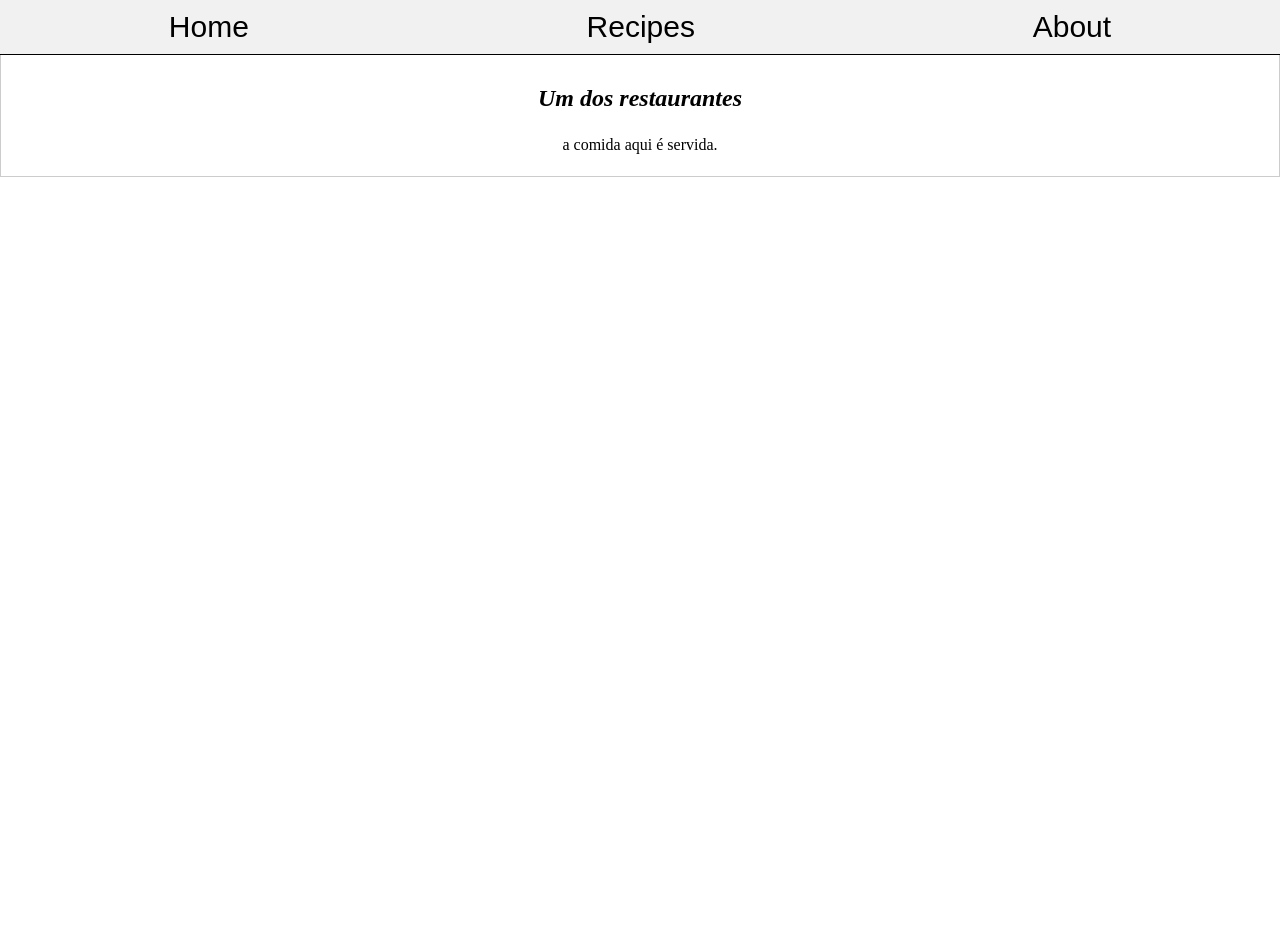
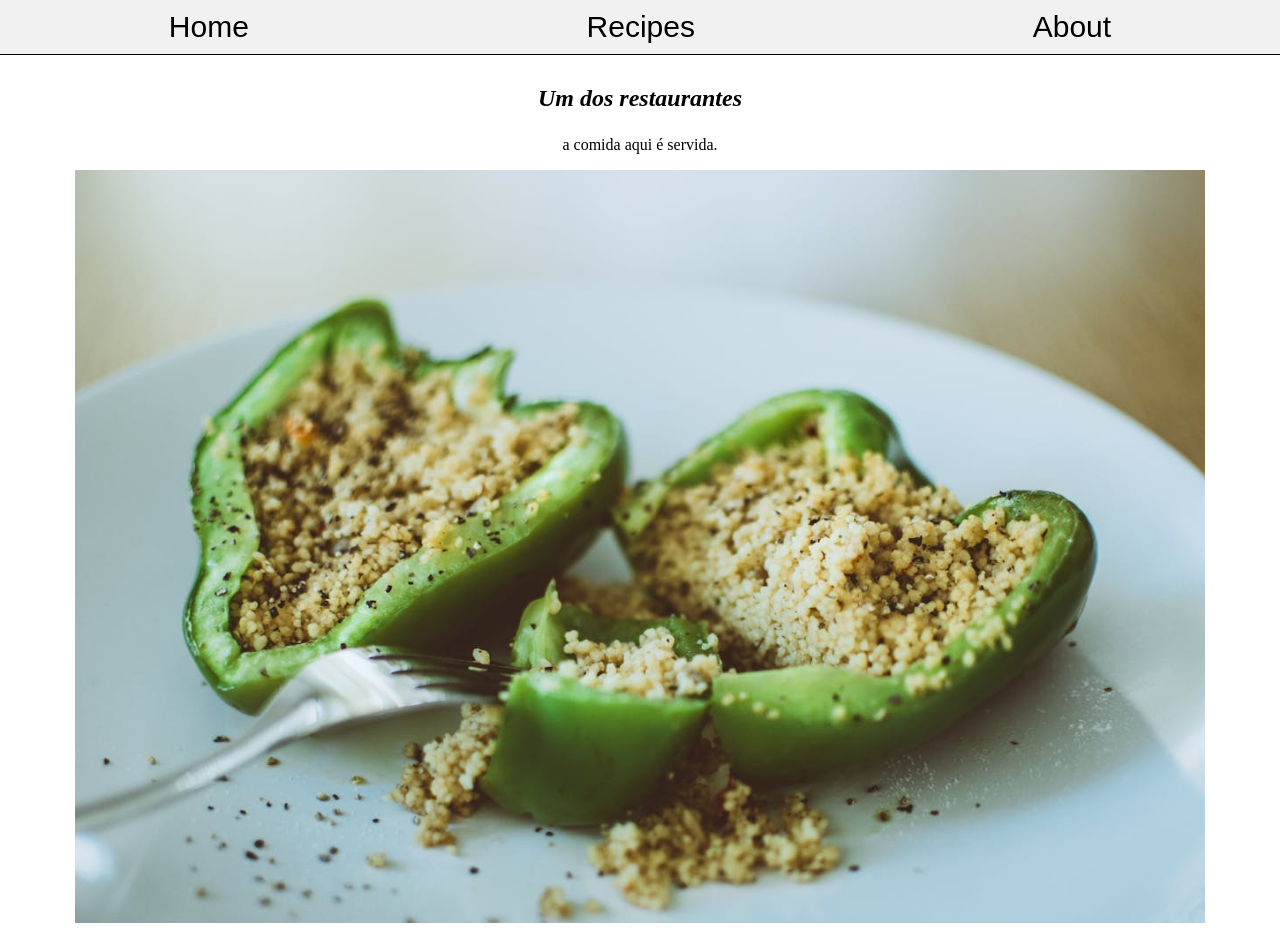
Before and after one commit to rodszzz/Restaurant-Page, a website built with webpack: page src/index.html in a window 1280 px wide. Before the commit the page ends 800 px from the top, so only its background shows below. Built offline with nearby package versions, Linux system fonts and the light colour scheme.

Commit message:
Add image to website
also remove some code i found inecessary in the css

```diff
--- a/src/pageHome.js
+++ b/src/pageHome.js
@@ -1,3 +1,5 @@
+import desgraca from "./cuscuzPaulista.jpg";
+
 const pageHome = document.createElement("div");
 pageHome.classList.add("tabcontent");
 pageHome.setAttribute("id", "home");
@@ -7,4 +9,10 @@ pageHome.innerHTML = `
   <p>a comida aqui é servida.</p>
 `;
 
+// adiciona a imagem na div
+const cuscuzHorrivel = new Image();
+cuscuzHorrivel.src = desgraca;
+
+pageHome.appendChild(cuscuzHorrivel);
+
 export default pageHome;
--- a/src/style.css
+++ b/src/style.css
@@ -7,8 +7,6 @@ nav {
   overflow: hidden;
   border-bottom: 1px solid black;
   background-color: #f1f1f1;
-  margin: 0;
-  padding: 0;
   display: flex;
   justify-content: space-around;
 }
@@ -28,8 +26,6 @@ button:hover {
 .tabcontent {
   display: none;
   padding: 6px 12px;
-  border: 1px solid #ccc;
-  border-top: none;
   display: flex;
   justify-content: center;
   text-align: center;
@@ -54,3 +50,8 @@ li {
 .active {
   display: block;
 }
+
+img {
+  max-width: 90%;
+  height: auto;
+}
--- a/webpack.config.js
+++ b/webpack.config.js
@@ -25,6 +25,10 @@ module.exports = {
         test: /\.css$/i,
         use: ["style-loader", "css-loader"],
       },
+      {
+        test: /\.(png|svg|jpg|jpeg|gif)$/i,
+        type: "asset/resource",
+      },
     ],
   },
   output: {
```
Also changed, not shown: src/cuscuzPaulista.jpg (added).
